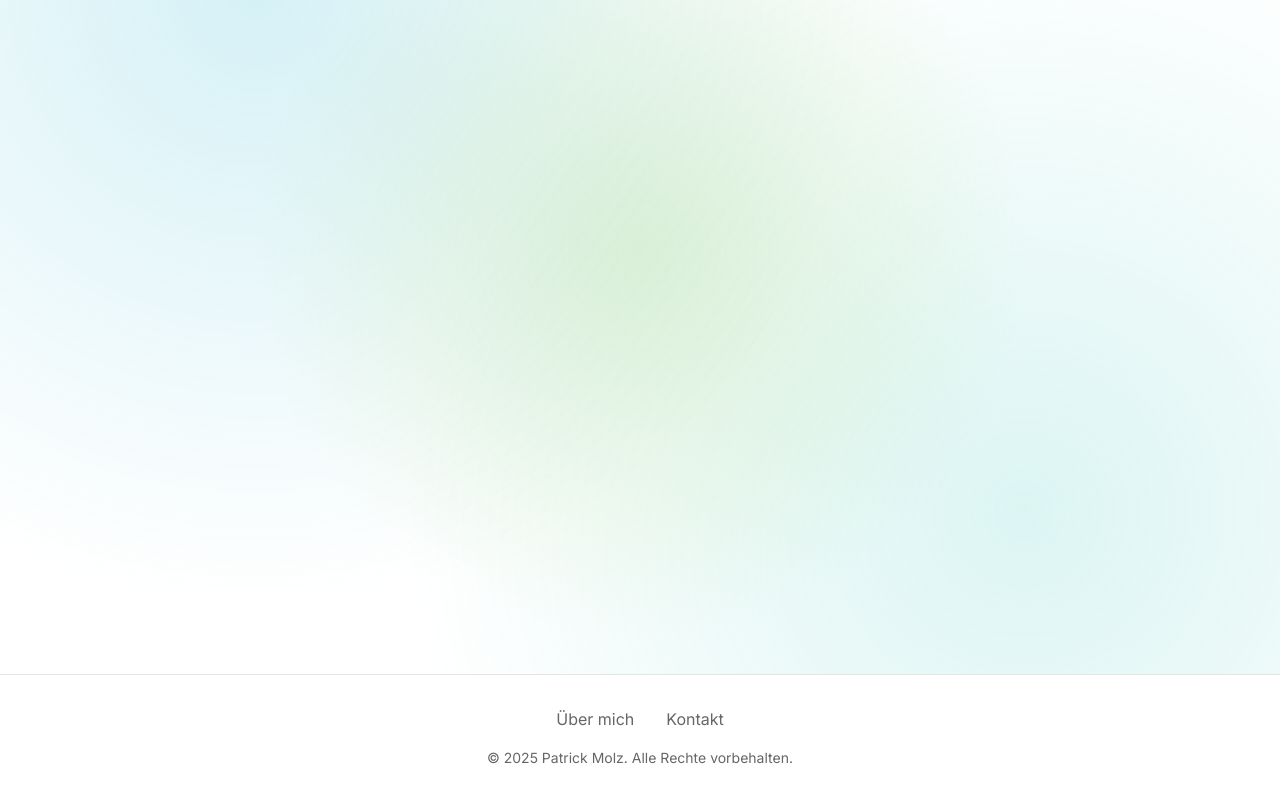
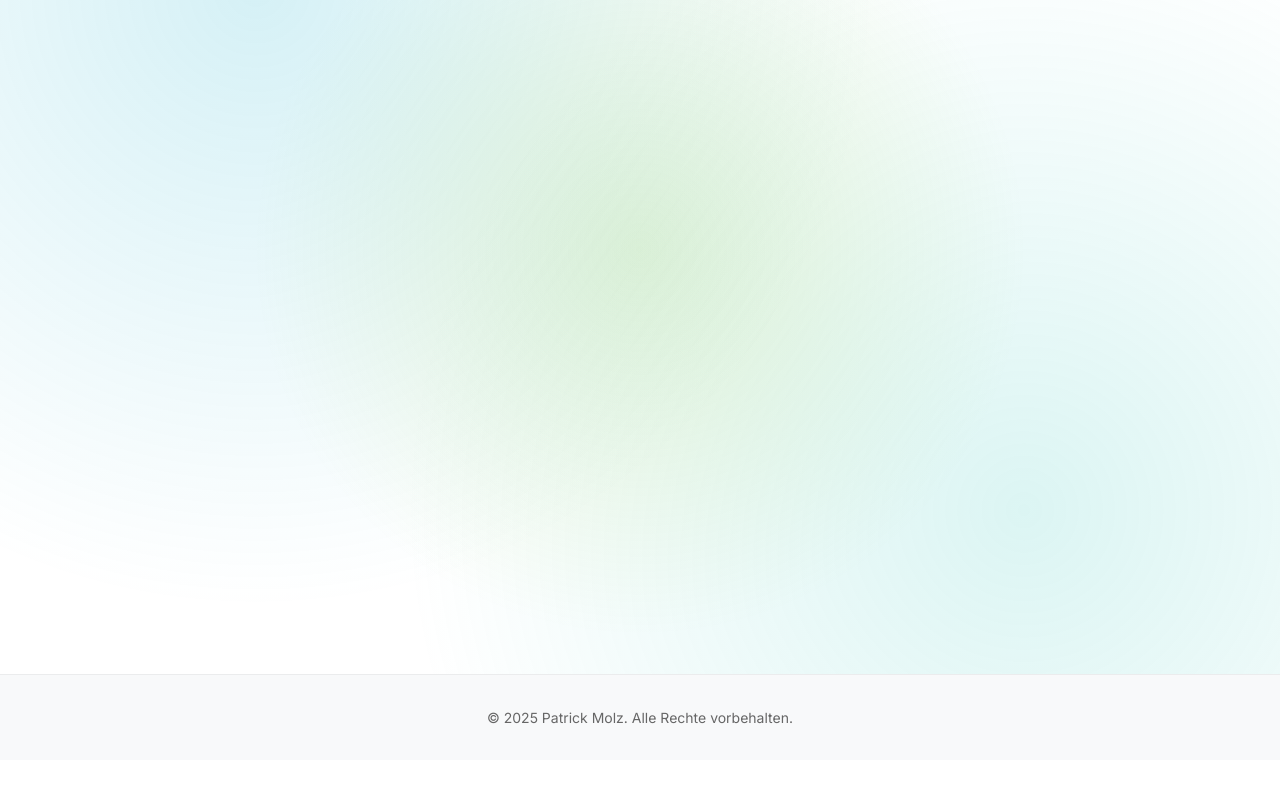
Before and after one commit to pquandt/patrickmolzPage, a Vue app: page / in a window 1280 px wide. Shown: the part 1768-2568 px from the top of the page. After the commit the page ends 2528 px from the top, so only its background shows below. Built offline with nearby package versions, Linux system fonts and the light colour scheme.

Commit message:
style: simplify footer styles and remove link CSS

```diff
--- a/src/components/FooterSection.vue
+++ b/src/components/FooterSection.vue
@@ -2,10 +2,7 @@
   <footer class="footer-section">
     <div class="container mx-auto px-6">
       <div class="footer-content">
-        <div class="footer-links">
-          <a href="#about" class="footer-link">Über mich</a>
-          <a href="#contact" class="footer-link">Kontakt</a>
-        </div>
+
         <div class="footer-copyright">
           <p>&copy; {{ currentYear }} Patrick Molz. Alle Rechte vorbehalten.</p>
         </div>
@@ -22,36 +19,28 @@ const currentYear = computed(() => new Date().getFullYear());
 
 <style scoped>
 .footer-section {
-  background-color: white;
   padding: 2rem 0;
-  border-top: 1px solid rgba(0, 0, 0, 0.1);
+  background-color: var(--background-light);
+  border-top: 1px solid rgba(0, 0, 0, 0.05);
 }
 
 .footer-content {
-  display: flex;
-  flex-direction: column;
-  align-items: center;
-  gap: 1rem;
-}
-
-.footer-links {
-  display: flex;
-  gap: 2rem;
-}
-
-.footer-link {
-  color: var(--text-secondary);
-  text-decoration: none;
-  transition: color 0.3s ease;
-}
-
-.footer-link:hover {
-  color: var(--accent-color);
+  max-width: 1200px;
+  margin: 0 auto;
+  padding: 0 1rem;
+  text-align: center;
 }
 
 .footer-copyright {
   color: var(--text-secondary);
   font-size: 0.875rem;
+}
+
+.footer-links {
+  display: flex;
+  justify-content: center;
+  gap: 2rem;
+  margin-top: 1rem;
 }
 
 @media (max-width: 768px) {
```
